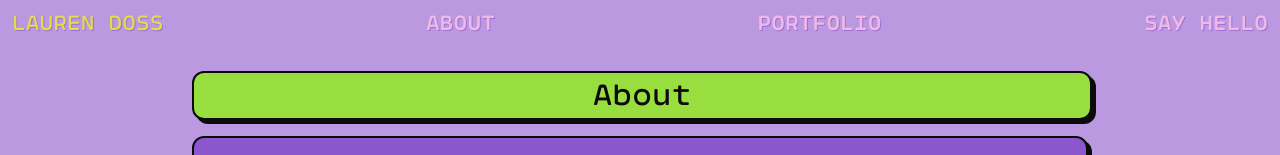
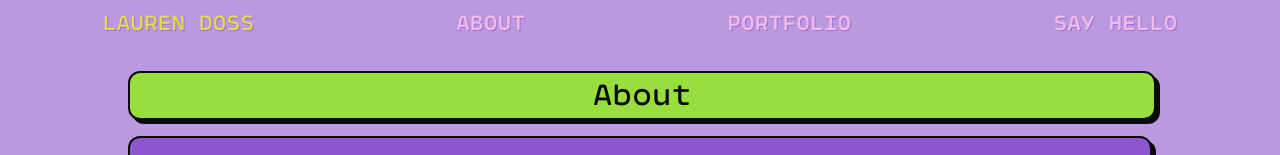
Before and after one commit to Code-Hime/portfolio-personal, a Vue app: page /about in a window 1280 px wide. Shown: the top 155 px of the page. Built offline with nearby package versions, Linux system fonts and the light colour scheme; what vue-writer would draw is missing.

Commit message:
Updated design and contact pages

```diff
--- a/src/App.vue
+++ b/src/App.vue
@@ -46,10 +46,10 @@ function closeSidebarPanel() {
   gap: 2em;
   font-family: 'Ellograph Thin';
   font-size: 1.4rem;
-  justify-content: space-between;
+  justify-content: space-around;
   text-transform: uppercase;
-  margin-right: 4px;
-  margin-left: 4px;
+  margin-right: 1rem;
+  margin-left: 1rem;
 }
 
 nav a {
@@ -60,7 +60,7 @@ nav a.nav-link::before {
   content: '';
   display: block;
   height: 2px;
-  background-color: var(--accent-shade-light);
+  background-color: var(--success-shade);
 
   position: absolute;
   top: 0;
@@ -85,39 +85,29 @@ nav a:focus::before {
   width: 100%;
 }
 
-/*
-.container-view {
-  display: flex;
-  flex-direction: column;
-  align-items: center;
-  margin: 0;
-  min-width: 320px;
-  min-height: 100vh;
-  gap: 8px;
-}
-*/
-
 nav a {
   text-decoration: none;
   color: var(--primary-text-shade);
 }
 
 nav a:hover {
-  color: var(--accent-shade);
+  color: var(--caution-shade);
 }
 
 nav a:focus {
-  color: var(--accent-shade-light);
+  color: var(--caution-shade);
 }
 
 .mobile--nav-logo {
-  font-size: 1.6rem;
+  font-size: 1.8rem;
   align-self: center;
 }
 
 .mobile--nav {
   display: flex;
   flex-direction: row;
+
+  justify-content: space-around;
 }
 
 div.sidebar-panel-nav {
--- a/src/components/DesignWork.vue
+++ b/src/components/DesignWork.vue
@@ -25,7 +25,6 @@
 .design-work {
     display: flex;
     flex-flow: row wrap;
-    width: 70vw;
     gap: 1rem;
     flex-basis: 80%;
 
--- a/src/main.js
+++ b/src/main.js
@@ -4,7 +4,7 @@ import App from './App.vue';
 import router from './router';
 import VueWriter from "vue-writer";
 import { library } from '@fortawesome/fontawesome-svg-core';
-import { FontAwesomeIcon, FontAwesomeLayers, FontAwesomeLayersText } from '@fortawesome/vue-fontawesome';
+
 
 /* import specific icons */
 import
@@ -30,7 +30,4 @@ library.add(faBrain, faStar, faStarRegular, faCake, faCookieBite, faGamepad, faB
 createApp(App)
 .use(router)
 .use(VueWriter)
-.use('font-awesome-icon', FontAwesomeIcon)
-.use('font-awesome-layers', FontAwesomeLayers)
-.use('font-awesome-layers-text', FontAwesomeLayersText)
 .mount('#app')
--- a/src/style.css
+++ b/src/style.css
@@ -83,7 +83,7 @@ section {
   align-items: center;
   justify-items: center;
   max-width: 1200px;
-  width: 70vw;
+  width: 80vw;
 }
 
 h1 {
--- a/src/views/Contact.vue
+++ b/src/views/Contact.vue
@@ -16,7 +16,7 @@ import Header from '../components/Header.vue';
             </div>
             <div class="contact-body">
                 <div class="contact-group">
-                    <a target="_blank" href="mailto:laurendoss@devforge.dev?subject=Let's work together" class="email">laurendoss<font-awesome-icon icon="fa-solid fa-at" />devforge.dev</a>
+                    <a target="_blank" href="mailto:lauren@doss.codes?subject=Let's work together" class="email">lauren<font-awesome-icon icon="fa-solid fa-at" />doss.codes</a>
                     <div class="icon-group">
                         <a target="_blank" href="https://github.com/Code-Hime"><font-awesome-icon icon="fa-brands fa-github" class="contact-icon" /></a>
                         <a target="_blank" href="https://www.linkedin.com/in/lauren-grills-76484893/"><font-awesome-icon icon="fa-brands fa-linkedin" class="contact-icon" /></a>
--- a/vite.config.js
+++ b/vite.config.js
@@ -1,7 +1,13 @@
 import { defineConfig } from 'vite'
 import vue from '@vitejs/plugin-vue'
+import { FontAwesomeIcon, FontAwesomeLayers, FontAwesomeLayersText } from '@fortawesome/vue-fontawesome';
 
 // https://vitejs.dev/config/
 export default defineConfig({
-  plugins: [vue()],
+  build: {
+    minify: true,
+    minifyIdentifiers: true,
+    minifySyntax: true
+  },
+  plugins: [vue(), FontAwesomeIcon, FontAwesomeLayers, FontAwesomeLayersText]
 })
```
